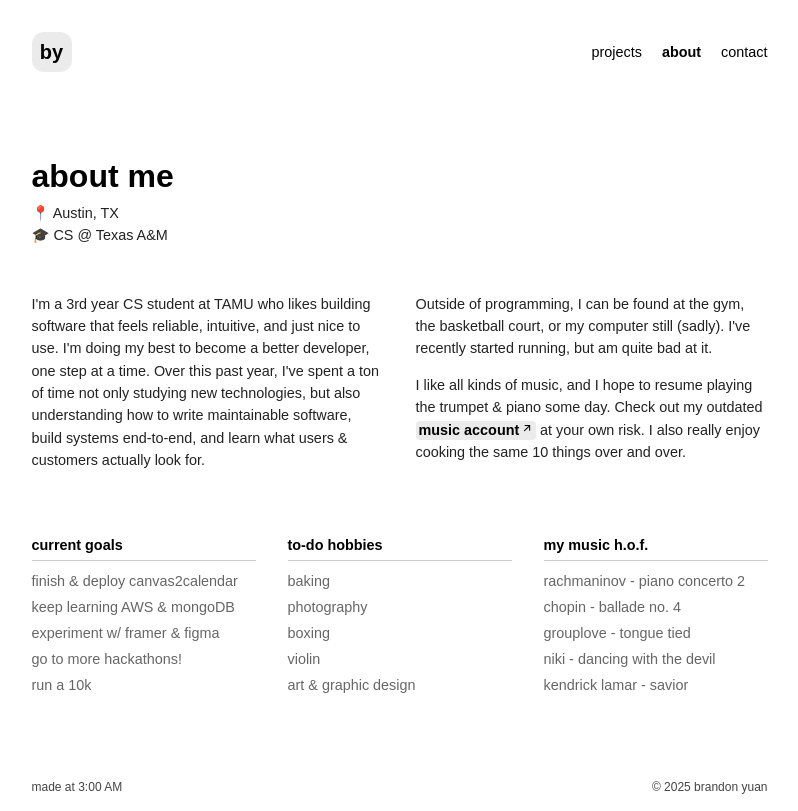
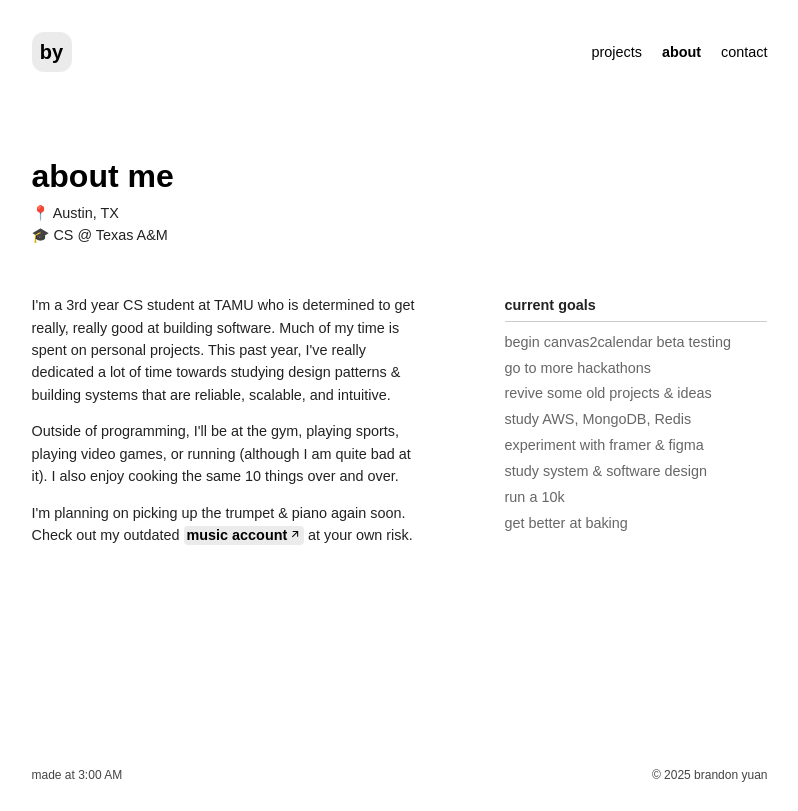
Before and after one commit to brandonyuanCS/brandonyuancs.github.io, a React (Vite) app: page /about in a window 1280 px wide. Shown: the whole page, without its empty margins (233-1031 px from the left). Built offline with nearby package versions, Linux system fonts and the light colour scheme; a web font is replaced by a local one.

Commit message:
updated abotu page content (yes, again)

```diff
--- a/src/pages/about/About.module.css
+++ b/src/pages/about/About.module.css
@@ -9,7 +9,7 @@
 }
 
 .section {
-  margin-top: 2rem;
+  margin-top: 3rem;
 }
 
 .columnSection {
--- a/src/pages/about/About.tsx
+++ b/src/pages/about/About.tsx
@@ -12,67 +12,36 @@ export default function About() {
       </p>
 
       {/* Two text paragraphs side by side */}
-      <Grid gutter="xl" className={`${styles.section} animate-fade-in-up-delay-2`}>
-        <Grid.Col span={{ base: 12, sm: 6 }}>
+      <Grid gutter={75} className={`${styles.section} animate-fade-in-up-delay-2`}>
+        <Grid.Col span={{ base: 12, sm: 7 }}>
+          <p style={{ marginTop: 0 }}>
+            I'm a 3rd year CS student at TAMU who is determined to get really, really good at building software.
+            Much of my time is spent on personal projects. This past year, I've really dedicated a lot of time
+            towards studying design patterns & building systems that are reliable, scalable, and intuitive.
+          </p>
           <p>
-            I'm a 3rd year CS student at TAMU who likes building software that feels
-            reliable, intuitive, and just nice to use. I'm doing my best to become a better
-            developer, one step at a time. Over this past year, I've spent a ton of time not only studying new technologies,
-            but also understanding how to write maintainable software, build systems end-to-end,
-            and learn what users & customers actually look for.
+            Outside of programming, I'll be at the gym, playing sports, playing video games, or running (although I am quite bad at it).
+            I also enjoy cooking the same 10 things over and over.
+          </p>
+          <p>
+            I'm planning on picking up the trumpet & piano again soon. Check
+            out my outdated <ExternalLink href='https://www.instagram.com/brandon.trumpet/'>music account</ExternalLink> at
+            your own risk.
           </p>
         </Grid.Col>
-        <Grid.Col span={{ base: 12, sm: 6 }}>
-          <p>
-            Outside of programming, I can be found at the gym, the basketball court, or my computer
-            still (sadly). I've recently started running, but am quite bad at it.
-          </p>
-          <p>
-            I like all kinds of music, and I hope to resume playing the trumpet & piano some day. Check
-            out my outdated <ExternalLink href='https://www.instagram.com/brandon.trumpet/'>music account</ExternalLink> at
-            your own risk. I also really enjoy cooking the same 10 things over and over.
-          </p>
-        </Grid.Col>
-      </Grid>
-
-      {/* Three columns with headers and lists */}
-      <Grid gutter="xl" className={`${styles.section} animate-fade-in-up-delay-3`}>
-        <Grid.Col span={{ base: 12, sm: 4 }}>
+        <Grid.Col span={{ base: 12, sm: 5 }}>
           <div className={styles.columnSection}>
-            <h3>current goals</h3>
+            <h3 style={{ color: '#222222' }}>current goals</h3>
             <div className={styles.divider}></div>
             <p className={styles.list}>
-              finish & deploy canvas2calendar <br />
-              keep learning AWS & mongoDB <br />
-              experiment w/ framer & figma <br />
-              go to more hackathons! <br />
-              run a 10k
-            </p>
-          </div>
-        </Grid.Col>
-        <Grid.Col span={{ base: 12, sm: 4 }}>
-          <div className={styles.columnSection}>
-            <h3>to-do hobbies</h3>
-            <div className={styles.divider}></div>
-            <p className={styles.list}>
-              baking <br />
-              photography <br />
-              boxing <br />
-              violin <br />
-              art & graphic design
-            </p>
-          </div>
-        </Grid.Col>
-        <Grid.Col span={{ base: 12, sm: 4 }}>
-          <div className={styles.columnSection}>
-            <h3>my music h.o.f.</h3>
-            <div className={styles.divider}></div>
-            <p className={styles.list}>
-              rachmaninov - piano concerto 2 <br />
-              chopin - ballade no. 4 <br />
-              grouplove - tongue tied <br />
-              niki - dancing with the devil <br />
-              kendrick lamar - savior <br />
+              begin canvas2calendar beta testing <br />
+              go to more hackathons <br />
+              revive some old projects & ideas <br />
+              study AWS, MongoDB, Redis <br />
+              experiment with framer & figma <br />
+              study system & software design <br />
+              run a 10k <br />
+              get better at baking <br />
             </p>
           </div>
         </Grid.Col>
```
